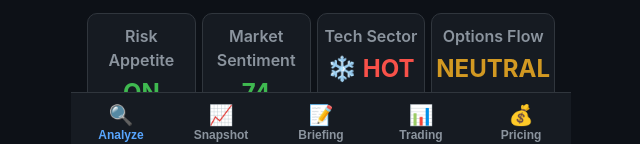
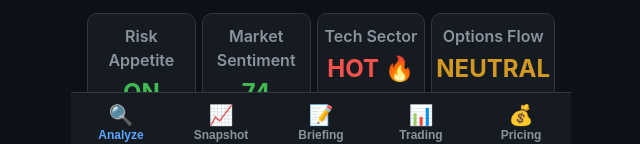
Before and after one commit to Simzy420/big-brain-ape-dashboard, a plain HTML site: page app35.html in a window 1280 px wide. Shown: the part 646-790 px from the top of the page, without its empty margins (319-959 px from the left). Drawn offline with nearby package versions, Linux system fonts and the light colour scheme.

Commit message:
Fix tech sector emoji: use text value not color (HOT=fire, COOL=snow), emoji after text not before

```diff
--- a/app35.html
+++ b/app35.html
@@ -2310,9 +2310,9 @@ if(fgL){fgL.textContent=fgLabel||fgClass;fgL.style.color=fgColor}
 // Tech Sector
 var techVal=snap.sector_tech||'—';
 var techColor=snap.sector_color==='green'?'var(--green)':snap.sector_color==='red'?'var(--red)':'var(--yellow)';
-var techEmoji=snap.sector_color==='green'?'🔥':snap.sector_color==='red'?'❄️':'☀️';
+var techEmoji=(techVal.toUpperCase().indexOf('HOT')>=0)?'🔥':(techVal.toUpperCase().indexOf('COOL')>=0||techVal.toUpperCase().indexOf('COLD')>=0)?'❄️':'☀️';
 var tEl=document.getElementById('sq4-tech');
-if(tEl){tEl.textContent=techEmoji+' '+techVal;tEl.style.color=techColor}
+if(tEl){tEl.textContent=techVal+' '+techEmoji;tEl.style.color=techColor}
 
 // Options Flow
 var optVal=snap.options_bias||'—';
```
